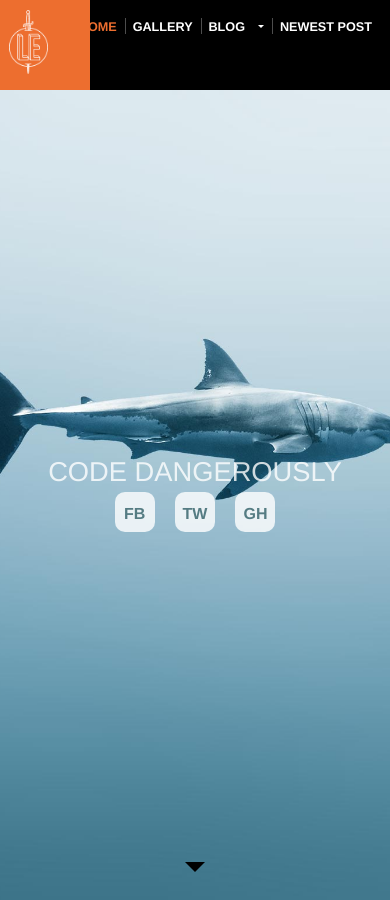
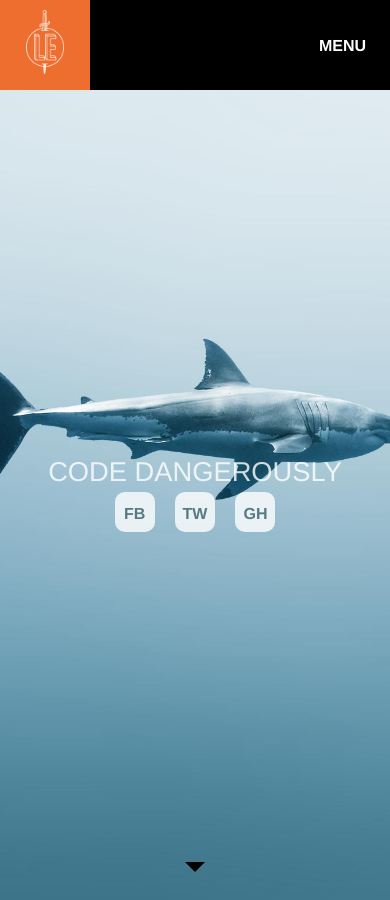
Before and after one commit to Infamy-x64/Infamy-x64.github.io, a Jekyll site: the page built from index.html, in a window 390 px wide and 900 px high. Built offline with Jekyll 4.4.1, drawn with Linux system fonts in a browser that asks for light colours.

Commit message:
Finish Mobile Menu (Media Query)

```diff
--- a/_includes/header.html
+++ b/_includes/header.html
@@ -1,5 +1,7 @@
 <header class="header">
   <nav>
+    <input type="checkbox" id="mobile-menu" class="mobile-menu-check"></input>
+    <label for="mobile-menu" class="show-mobile-menu">Menu</label>
     <ul class="header-nav nav-links">
       {% include nav-links.html %}
     </ul>
--- a/css/main.css
+++ b/css/main.css
@@ -190,6 +190,12 @@
   padding-right: 0;
 }
 
+/* MOBILE MENU */
+.mobile-menu-check,
+.show-mobile-menu {
+  display: none
+}
+
 /* FOOTER STYLES */
 
 .footer {
@@ -363,7 +369,7 @@
 }
 .callout-copy {
   font-size: 0.8rem;
-  flex: 0 0 45em;
+  flex: 0 0 41em;
   padding: 0 3vw;
 }
 .home-section {
@@ -601,6 +607,64 @@
     left: auto;
   }
 
+  /* MOBILE MENU */
+  .show-mobile-menu {
+    display: block;
+    float: right;
+    font-weight: bold;
+    margin-top: 1.5vh;
+    padding: 1.5em;
+    position: relative;
+    text-transform: uppercase;
+  }
+  .header-nav {
+    background-color: #444;
+    box-sizing: border-box;
+    left: 0;
+    max-height: 0;
+    overflow: hidden;
+    padding: 0;
+    position: absolute;
+    text-align: center;
+    top: 10vh;
+    transition: all 0.5s ease-in-out;
+    width: 100vw;
+    z-index: 9;
+  }
+  .header-nav li {
+    display: block;
+    margin: 1em 0 0;
+  }
+  .header-nav li ~ li {
+    border: 0;
+    padding: 0;
+  }
+  .header-nav li:last-child {
+    margin-bottom: 1em;
+  }
+  .header-nav li:first-child a {
+    color: #fff;
+  }
+  .header-nav .dropdown:hover .drop-menu,
+  .header-nav .drop-trigger:after {
+    display: none;
+  }
+  .header-nav .drop-trigger {
+    padding-right: 0;
+  }
+  .mobile-menu-check:checked ~ .header-nav {
+    max-height: 1000px;
+  }
+  .mobile-menu-check:checked ~ .show-mobile-menu:after {
+    background-color: #000;
+    color: #ed6e2f;
+    content: "CLOSE";
+    left: 0;
+    position: absolute;
+    text-align: center;
+    top: 1.5em;
+    width: 100%;
+  }
   /* HOME STYLES */
   .home-callout {
     flex-direction: column;
```
